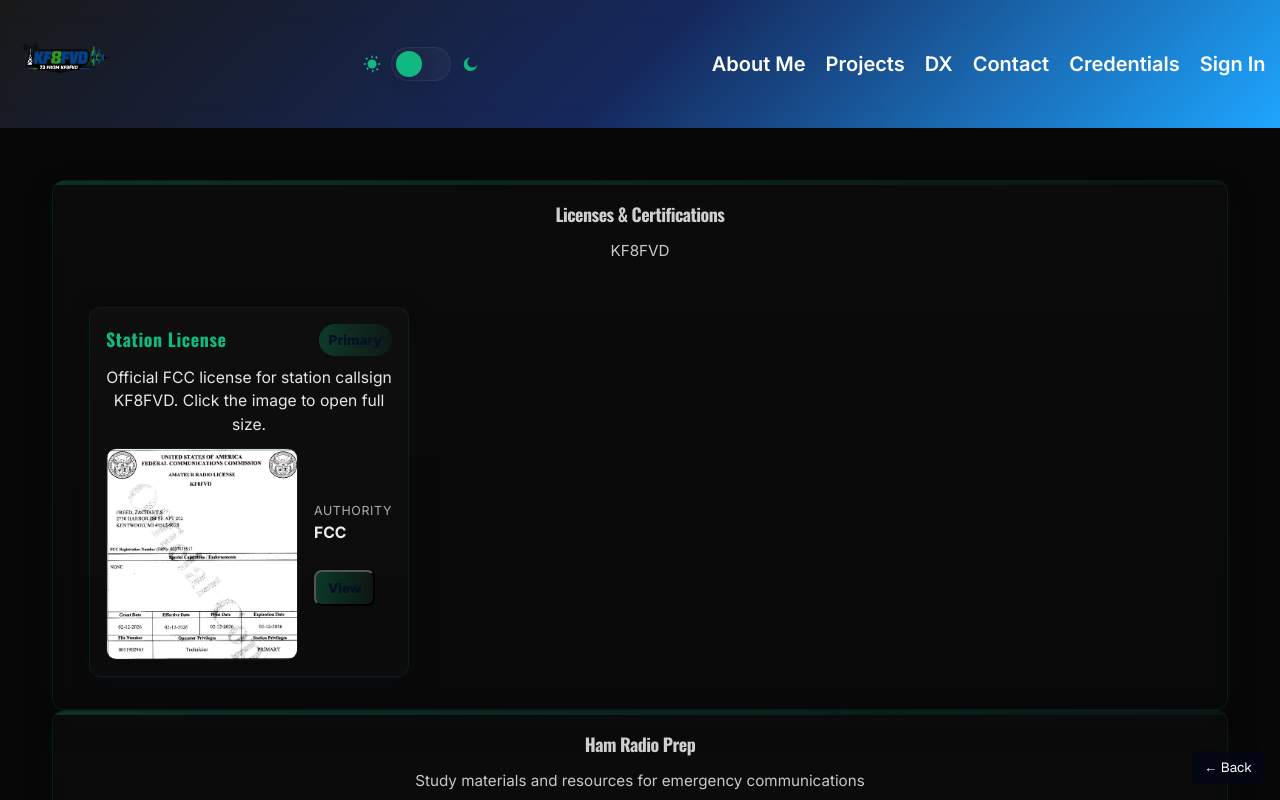
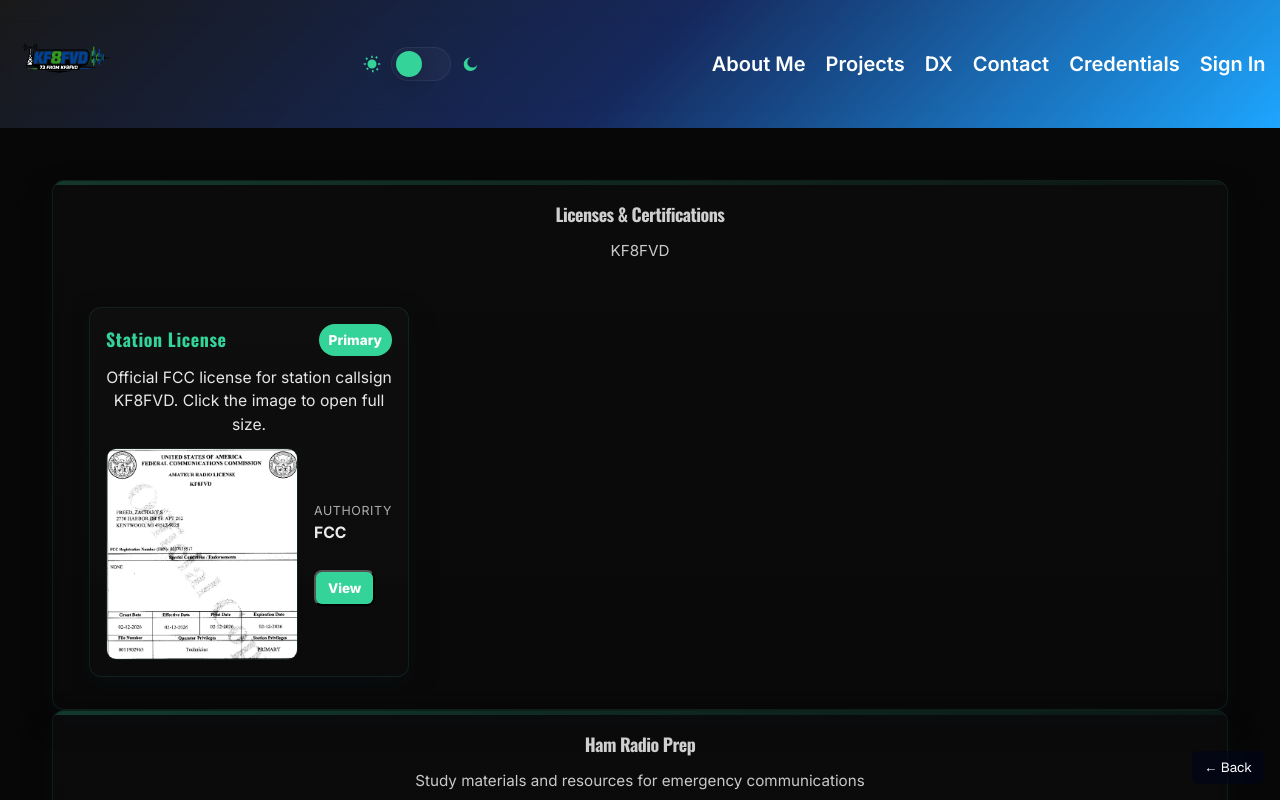
Before and after one commit to Greasemonkey303/kf8fvd, a Next.js app: page /credentials in a window 1280 px wide. Shown: the top 800 px of the page. Built offline with nearby package versions, Linux system fonts and the light colour scheme; no server answers; the database is empty.

Commit message:
ui updates

```diff
--- a/app/credentials/credentials.module.css
+++ b/app/credentials/credentials.module.css
@@ -32,6 +32,8 @@
 }
 .stationTitle { margin:0; font-size:1.12rem; letter-spacing:0.6px; color:var(--logo-green); }
 .badge { background: var(--card-accent-top); color:var(--text-dark); padding:6px 10px; border-radius:999px; font-weight:800; font-size:0.85rem }
+.stationTitle { margin:0; font-size:1.12rem; letter-spacing:0.6px; color:var(--logo-green); }
+.badge { background: var(--logo-green); color:var(--white-100); padding:6px 10px; border-radius:999px; font-weight:800; font-size:0.85rem }
 .lead { margin: 0.6rem 0 0.75rem; color: var(--white-88, var(--white-90)); max-width:780px }
 .mediaRow { display:flex; gap:1rem; align-items:center; justify-content:center; width:100%; }
 .licenseThumb { width:320px; max-width:100%; height:auto; border-radius:10px; border:1px solid var(--card-border); box-shadow: var(--card-shadow); display:block }
@@ -39,7 +41,7 @@
 .meta dl { margin:0 }
 .meta dt { font-size:0.78rem; color: var(--white-66); text-transform:uppercase; letter-spacing:0.6px }
 .meta dd { margin:0 0 8px 0; font-weight:700 }
-.viewBtn { margin-top:8px; display:inline-block; background: var(--card-accent-top); color:var(--text-dark); padding:8px 12px; border-radius:8px; font-weight:800; text-decoration:none }
+.viewBtn { margin-top:8px; display:inline-block; background: var(--logo-green); color:var(--white-100); padding:8px 12px; border-radius:8px; font-weight:800; text-decoration:none }
 
 @media (min-width:900px) {
 	.mediaRow { flex-direction:row }
@@ -99,5 +101,5 @@
 :global(.theme-light) .meta dt { color: rgba(7,18,24,0.6) }
 :global(.theme-light) .meta dd { color: var(--color-text) }
 :global(.theme-light) .overlayTitle { color: var(--color-text); background: rgba(255,255,255,0.85) }
-:global(.theme-light) .badge { color: var(--text-dark) }
+:global(.theme-light) .badge { color: var(--white-100) }
 :global(.theme-light) .viewBtn { color: var(--text-dark) }
--- a/containers/about/about.module.css
+++ b/containers/about/about.module.css
@@ -47,7 +47,7 @@
 .summary { display:flex; gap:16px; align-items:center; justify-content:space-between; background: var(--card-bg); padding: 12px 14px; border-radius: 10px; margin-bottom: 1rem; box-shadow: var(--card-shadow); }
 .summary h2 { margin: 0; font-size: 1.15rem; color: var(--logo-green); }
 .summaryText { margin: 0; color: var(--white-90); font-size: 0.98rem; }
-.ctaBtn { display:inline-block; background: var(--card-accent-top); color: var(--text-dark); padding: 8px 12px; border-radius:8px; text-decoration:none; font-weight:700; box-shadow: 0 6px 18px var(--shadow-25); }
+.ctaBtn { display:inline-block; background: var(--logo-green); color: var(--white-100); padding: 8px 12px; border-radius:8px; text-decoration:none; font-weight:700; box-shadow: 0 6px 18px var(--shadow-25); }
 
 /* specs box */
 .specBox { background: var(--white-02); padding: 10px; border-radius:8px; margin: 0.6rem 0; box-shadow: 0 6px 14px var(--shadow-18); }
--- a/styles/global.css
+++ b/styles/global.css
@@ -6,7 +6,7 @@
   --color-primary: #070707; /* near-black background */
 
   --color-bg: var(--color-primary);
-  --logo-green: #10b981; /* bright green (emerald-500) */
+  --logo-green: #34d399; /* brighter green (emerald-300) */
   --logo-blue: #1ea6ff; /* bright cyan-blue */
   --logo-silver: #cfcfcf; /* metallic/silver */
   --color-accent-1: var(--logo-blue);
@@ -23,7 +23,7 @@
   --text-dark: #041025; /* used on lighter buttons */
 
   /* semantic states */
-  --color-success: #10b981;
+  --color-success: var(--logo-green);
   --color-warning: #ffb020;
   --color-muted: rgba(255,255,255,0.65);
 
@@ -94,9 +94,9 @@
   --color-other: #94a3b8;
   /* card surface tokens (shared) */
   --card-bg: linear-gradient(180deg, rgba(255,255,255,0.02), rgba(255,255,255,0.01));
-  --card-border: rgba(16,185,129,0.10); /* subtle green highlight */
-  --card-accent-top: linear-gradient(90deg, rgba(16,185,129,0.25), rgba(16,185,129,0.06));
-  --card-shadow: 0 12px 30px rgba(2,6,23,0.28), 0 6px 20px rgba(16,185,129,0.04);
+  --card-border: rgba(52,211,153,0.10); /* subtle green highlight */
+  --card-accent-top: linear-gradient(90deg, rgba(52,211,153,0.25), rgba(52,211,153,0.06));
+  --card-shadow: 0 12px 30px rgba(2,6,23,0.28), 0 6px 20px rgba(52,211,153,0.04);
   /* main logo backdrop to improve contrast against light backgrounds */
   --mainlogo-plate-bg: rgba(2,6,23,0.55);
   --mainlogo-plate-border: rgba(255,255,255,0.04);
@@ -163,8 +163,8 @@
   /* card surfaces adapt for light theme */
   --card-bg: linear-gradient(180deg, rgba(255,255,255,0.98), rgba(255,255,255,0.96));
   --card-border: rgba(7,18,24,0.06);
-  --card-accent-top: linear-gradient(90deg, rgba(16,185,129,0.22), rgba(16,185,129,0.06));
-  --card-shadow: 0 6px 20px rgba(7,18,24,0.06), 0 3px 10px rgba(16,185,129,0.02);
+  --card-accent-top: linear-gradient(90deg, rgba(52,211,153,0.22), rgba(52,211,153,0.06));
+  --card-shadow: 0 6px 20px rgba(7,18,24,0.06), 0 3px 10px rgba(52,211,153,0.02);
 
   /* main logo plate for light mode */
   --mainlogo-plate-bg: rgba(255,255,255,0.98);
```
Also changed, not shown: app/admin/projects/page.tsx (+10 -5 lines), containers/contact/contact.module.css (+6 -6 lines).
